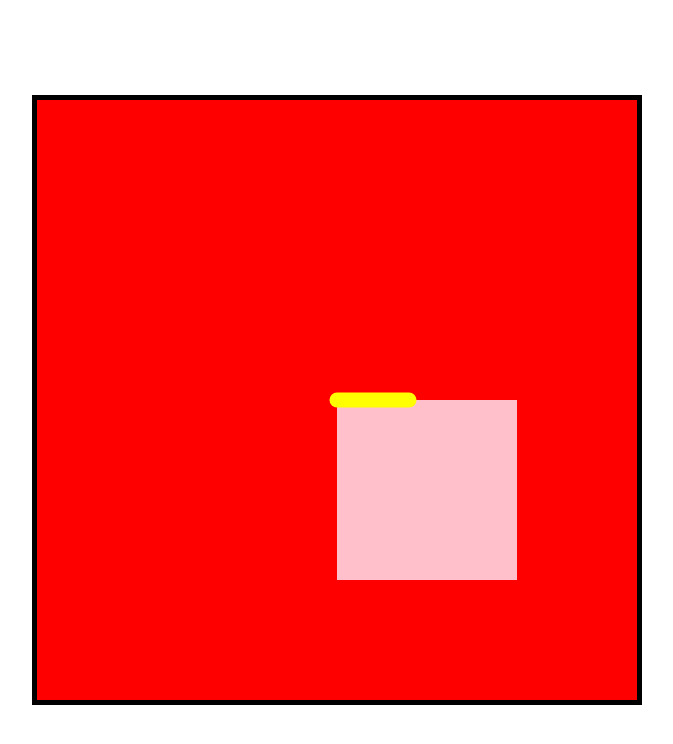
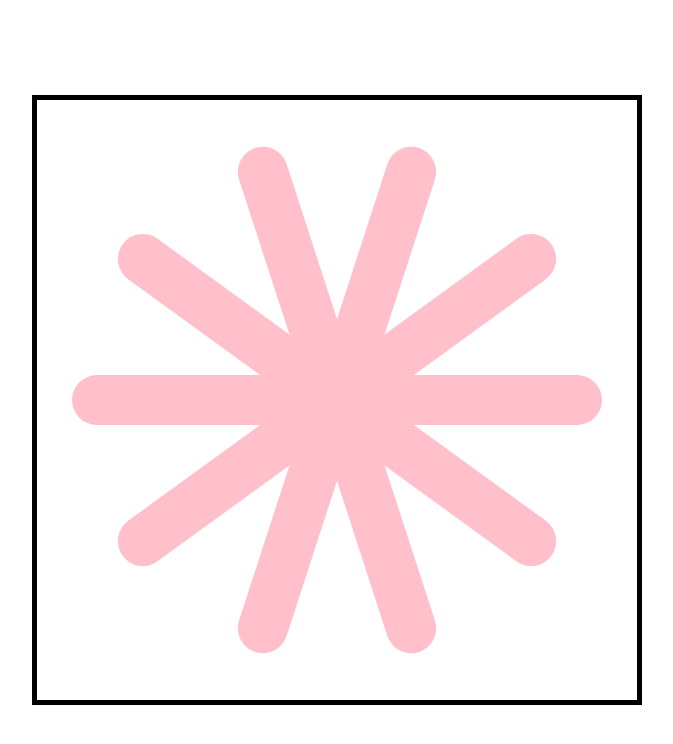
Before and after one commit to nugmara/Creative-coding, a plain HTML site: page index.html in a window 1280 px wide. Shown: the whole page, without its empty margins (303-976 px from the left). Drawn offline with Linux system fonts and the light colour scheme.

Commit message:
Add priviate method

```diff
--- a/script.js
+++ b/script.js
@@ -9,18 +9,17 @@
 // constructor will create one new blank JS object and it will assign it values and properties
 // based on the blueprint inside
 
-window.addEventListener("load", function(){
+window.addEventListener("load", function () {
   const canvas = document.getElementById("canvas1");
   const ctx = canvas.getContext("2d");
   canvas.width = 600;
   canvas.height = 600;
   // canvas settings
-    console.log(ctx)
+  console.log(ctx);
   ctx.lineWidth = 50;
   ctx.lineCap = "round";
-    ctx.strokeStyle = "yellow";
+  ctx.strokeStyle = "pink";
   ctx.fillStyle = "pink";
-
 
   // Render a complex mathematical shape for us: The, we will take that shape and use
   // JS to convert it into pixels.
@@ -30,12 +29,27 @@ window.addEventListener("load", function(){
       this.canvasWidth = canvasWidth;
       this.canvasHeight = canvasHeight;
       this.size = this.canvasWidth * 0.4;
+      this.sides = 10;
     }
     draw(context) {
+      // save() method will create a snapchot of the current canvas state
+      context.save();
       context.translate(this.canvasWidth / 2, this.canvasHeight / 2);
-            context.scale(0.3, 0.3)
-            context.rotate(Math.PI * 2)
-            context.fillRect(0, 0, this.canvasWidth, this.canvasHeight)
+      context.scale(1, 1);
+      for (let i = 0; i < this.sides; i++) {
+        this.#drawLine(context);
+        context.rotate((Math.PI * 2)/ this.sides);
+      }
+      // restore() method will look for its associated save call and it will
+      // reset canvas state back to what back to what it was at the point save was called
+      context.restore();
+    }
+    // This is a private method. Private methods are declared with hash names.
+    // Private methods are only accessible from within the class they are declaared in.
+    // Hiding internal functionality from the outside is a good example of the second principle
+    // of OOP called Abstraction. Abstraction means we are giding unnecessary details of the inner
+    // workings of our objects from the outside and only exposing the essentials.
+    #drawLine(context) {
       context.beginPath();
       context.moveTo(0, 0);
       context.lineTo(this.size, 0);
@@ -50,13 +64,9 @@ window.addEventListener("load", function(){
   // also deal with motion. We can do floating, raining or spinning particles if we want to.
   // This class will contain a blueprint to define properties and behaviors of individual particles.
   //
-    class Particle {
-
-    }
+  class Particle {}
 
   // This class will handle the entire effect. It will define things like number of particles
   // and so on.
-    class Rain {
-
-    }
+  class Rain {}
 });
--- a/style.css
+++ b/style.css
@@ -10,5 +10,4 @@
     left: 50%;
     transform: translate(-50%, -50%);
     border: 5px solid black;
-    background: red;
 }
```
Lines whose indentation alone changed are shown as unchanged.
